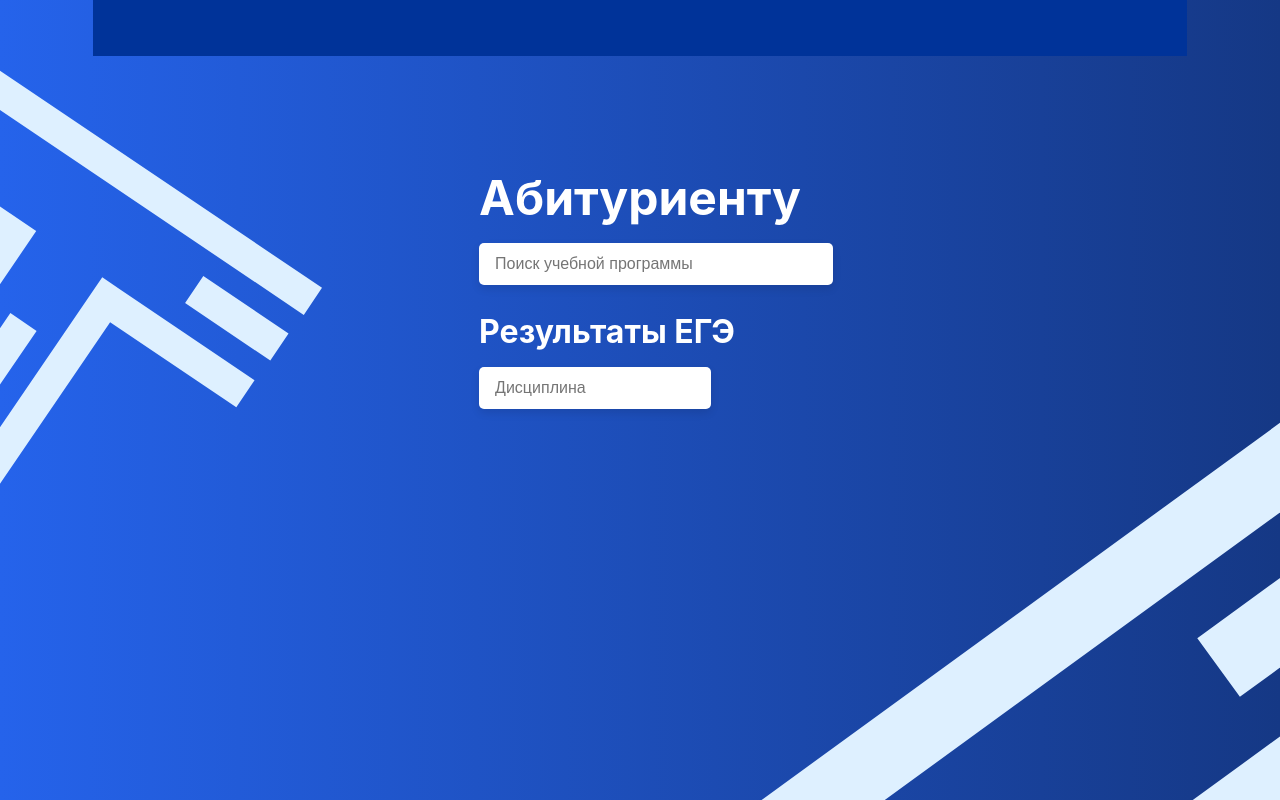
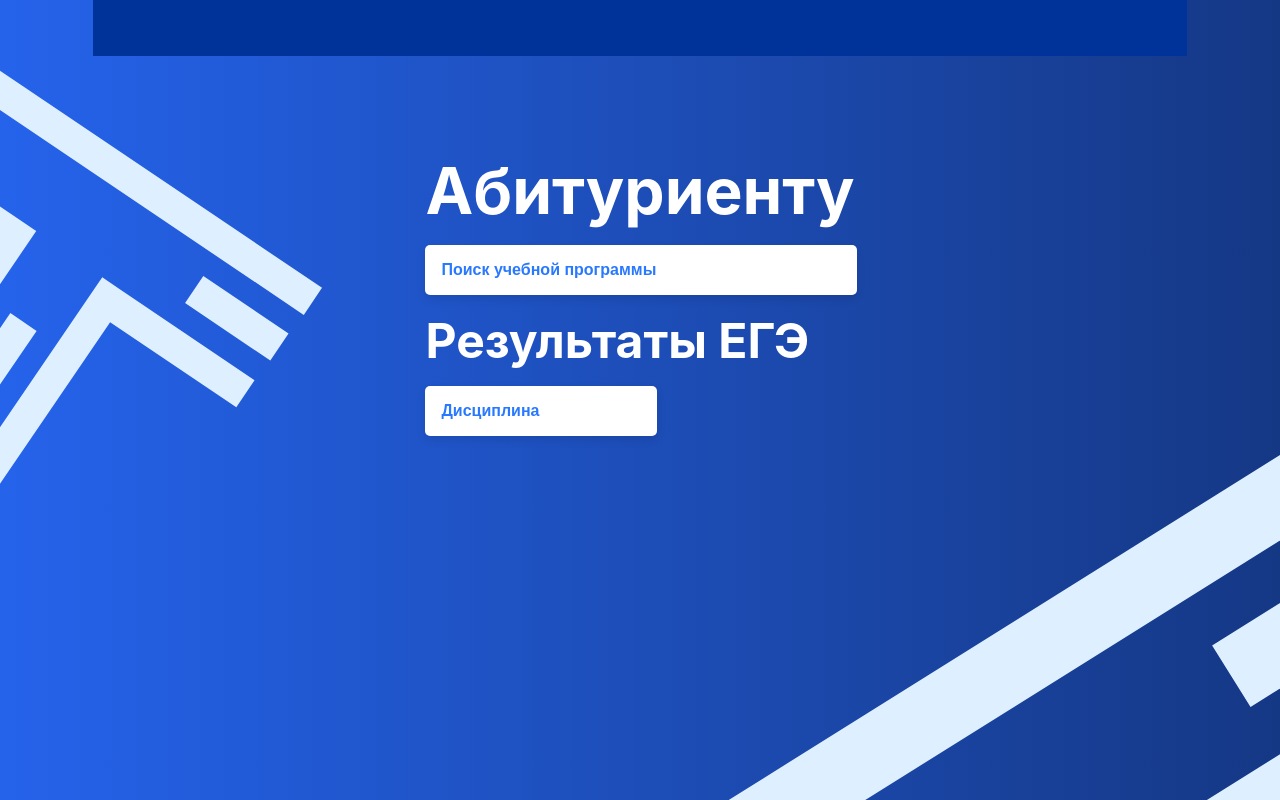
Before and after one commit to MIIT-inside/MIITWebApp, a React (Create React App) app in the folder frontend/: page / in a window 1280 px wide. Built offline with nearby package versions, Linux system fonts and the light colour scheme.

Commit message:
Change position of input fields

```diff
--- a/frontend/src/components/MainSection.js
+++ b/frontend/src/components/MainSection.js
@@ -7,17 +7,21 @@ import RightImage from '../assets/RUT_logo.svg';
 const MainSection = () => {
     return (
         <div className="main-section">
-            <Header />
-            <img src={LeftImage} alt="Left Background" className="background-image-left" />
-            <img src={RightImage} alt="Right Background" className="background-image-right" />
+            <Header/>
+            <img src={LeftImage} alt="Left Background" className="background-image-left"/>
+            <img src={RightImage} alt="Right Background" className="background-image-right"/>
             <div className="main-content">
+                <div className="main-content--top">
                     <h1>Абитуриенту</h1>
                     <div className="search-block">
                         <input type="text" placeholder="Поиск учебной программы" className="search-input"/>
                     </div>
+                </div>
+                <div className="main-content--bottom">
                     <h2>Результаты ЕГЭ</h2>
                     <div className="subject-block">
                         <input type="text" placeholder="Дисциплина" className="subject-input"/>
+                    </div>
                 </div>
             </div>
         </div>
--- a/frontend/src/styles/MainSection.css
+++ b/frontend/src/styles/MainSection.css
@@ -25,7 +25,7 @@
     width: 1000px;
     height: auto;
     z-index: 1;
-    transform: rotate(-70deg);
+    transform: rotate(-66deg);
 }
 
 
@@ -39,20 +39,24 @@
     z-index: 2;
 }
 
+.main-content--bottom {
+    margin-top: 0;
+}
+
 .main-content h1 {
-    font-size: 3rem;
-    margin-bottom: 1rem;
+    font-size: 4rem;
+    margin: 1rem 0;
 }
 
 .main-content h2 {
-    font-size: 2rem;
-    margin-bottom: 1rem;
+    margin: 1rem 0;
+    font-size: 3rem;
 }
 
 .search-input {
     width: 100%;
     max-width: 400px;
-    padding: 0.75rem 1rem;
+    padding: 1rem 1rem;
     font-size: 1rem;
     border: none;
     border-radius: 5px;
@@ -62,10 +66,20 @@
 
 .subject-input {
     width: 200px;
-    padding: 0.75rem 1rem;
+    padding: 1rem 1rem;
     font-size: 1rem;
     border: none;
     border-radius: 5px;
     outline: none;
     box-shadow: 0 4px 8px rgba(0, 0, 0, 0.1);
 }
+
+.search-input::placeholder {
+    color: #2979FF;
+    font-weight: bold;
+}
+
+.subject-input::placeholder {
+    color: #2979FF;
+    font-weight: bold;
+}
```
Lines whose indentation alone changed are shown as unchanged.
